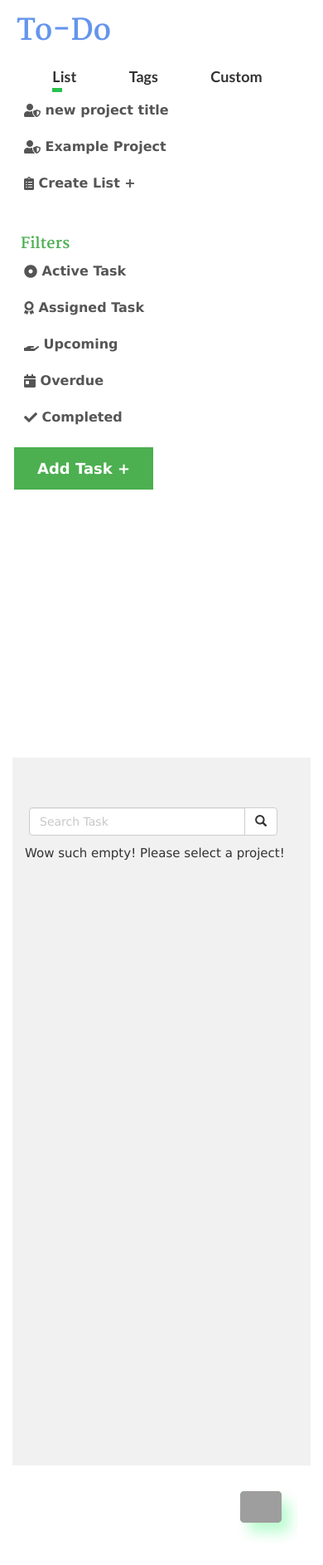
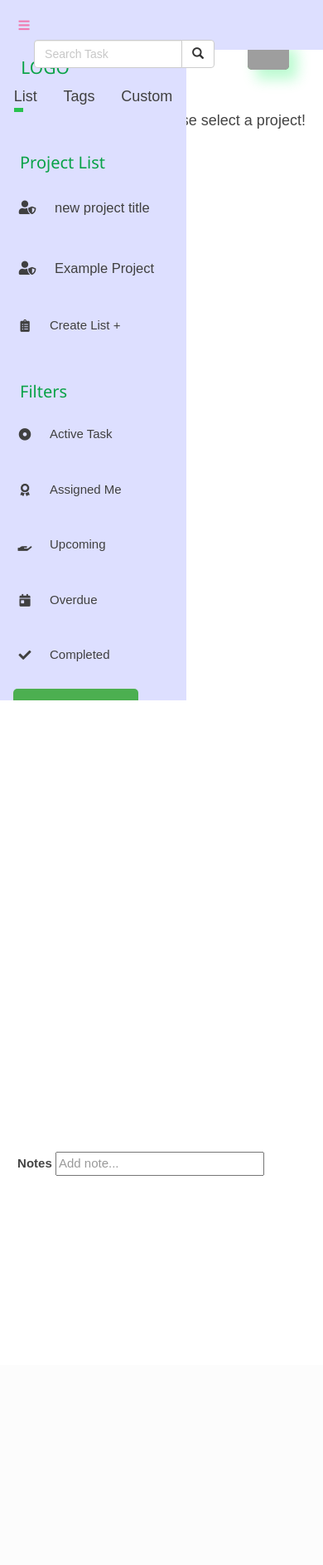
Before and after one commit to ujjwalbe/TodoTask, a Django app: template TodoTest/templates/pages/home.html in a window 390 px wide. Shown: the top 1886 px of the page at 83% size. After the commit the page ends 1417 px from the top, so only its background shows below. Run offline with Django 3.2, Linux system fonts and the light colour scheme; the template is opened without the code that fills it: values that come from a table or form of the project are taken from there, others are empty; data comes from the database, SQL or seed files in the repository; both versions use the stored data as it was after the commit; parts of the project's set-up code (start-up, migrations or seed data) failed here and were passed over; some libraries are stand-ins or nearby versions; grey boxes are pictures that could not be loaded.

Commit message:
Improved mobile responsive design and fixed task generatin for project

```diff
--- a/TodoTest/static/css/layout.css
+++ b/TodoTest/static/css/layout.css
@@ -1,31 +1,3 @@
-   .body{
-    height: 100vh;
-    width: 80%;
-   }
-    .row.content {height: 100vh;}
-
-    .sidenav {
-      background-color: #f1f1f1;
-      height: 100%;
-    }
-
-    .grey-white{
-        background-color: #f1f1f1;
-
-    }
-    footer {
-      background-color: #555;
-      color: white;
-      padding: 15px;
-    }
-
-    @media screen and (max-width: 767px) {
-      .sidenav {
-        height: auto;
-        padding: 15px;
-      }
-      .row.content {height: auto;}
-    }
 
 .icon-button{
         border: none;
@@ -40,7 +12,7 @@
         justify-content:space-between;
         max-width: 100%;
         margin: 0 auto;
-        padding: 10px 0;
+        padding:  0;
       }
 #task-summary{
     max-width: 90%;
@@ -69,25 +41,6 @@
 	background-color: rgb(41, 194, 79);
 }
 
-#filters{
-    padding-left: 10px;
-    color: #4CAF50;
-    font-size: 1.2em;
-    font-weight: 700;
-    font-family: 'Martel', serif;}
-    .image-block {
-        margin-left: auto;
-        margin-right: auto;
-        margin-bottom: 20px;
-        width: 90%;
-    }
-
-    .image-item {
-        display:inline-block;
-        vertical-align:middle;
-    }
-
-
     .scroll-div {
         height:100vh;
         overflow-y:scroll;
@@ -106,7 +59,7 @@
 .search-bar{
     padding-left: 20px;
     padding-right: 40px;
-    padding-top: 60px;
+    margin-bottom: 2em;
 }
 
 .logo{
@@ -115,10 +68,9 @@
 
 }
 #logo-text{
-    color: cornflowerblue;
+    color: #08A246;
     font-weight: bold;
-    font-family: 'Martel', serif;
-    font-size: 35px;
+    font-size: 2em;
 }
 
 #hell{
@@ -147,6 +99,7 @@ font-weight: bold;
         background-color: #4CAF50;
 }
 
+/* Task List styles */
 .task-scroll-div {
     height:85vh;
     overflow-y:scroll;
@@ -159,12 +112,15 @@ font-weight: bold;
     padding: 20px 10px 10px 0px;
 }
 .task-card {
+   display: flex;
+   justify-content: space-between;
+   flex-direction: row;
     height: 80px;
     background-color: rgb(255, 255, 255);
     box-shadow: 0 4px 8px 0 rgba(0,0,0,0.2);
     transition: 0.3s;
     border-radius: 5px;
-    width: 98%;
+    width: 550px;
     padding-left: 10px;
     margin-top: 20px;
     margin-bottom: 20px;
@@ -172,36 +128,51 @@ font-weight: bold;
   }
 
   .task-card:hover {
-      color: #4CAF50;
-    box-shadow: 0 8px 16px 0 rgba(18, 241, 93, 0.2);
+      color: #444;
+    box-shadow: 0 5px 15px 2px #4adc84ce;
+    background-color: #4ADC84;
   }
   .card-container {
+     display: flex;
     padding: 2px 16px;
+    justify-content: space-between;
+    flex-direction: column;
+  }
+  .card-container > h4{
+   font-weight: bold;
   }
 
   .card-status{
       height: 80px;
       padding: 25px 0px 0px 0px;
+      width: 90px;
 
   }
+
 #card-status-id{
-    background-color: purple;
+   display: flex;
+   justify-content: center;
+   justify-items: center;
     text-align: center;
     color: white;
     margin-left: 10px;
     margin-right: 10px;
-    padding: 0px;
     border-radius: 10px;
+    flex-grow: 1;
 
 }
 
-.v-tag{
-font-family: 'Lato', sans-serif;
-font-size: 18px;
-font-weight: bold;
-padding-right: 10px;
+#list-div{
+   font-size: 1.2em;
 }
 
+.project-list-link{
+   font-size: 1.1em;
+
+}
+
+
+/* Button style */
 .button {
     background-color: #4CAF50;
     border: none;
@@ -211,27 +182,30 @@ padding-right: 10px;
     text-decoration: none;
     display: inline-block;
     font-size: 18px;
-    margin: 4px 2px;
+    margin: 4px 16px;
+    border-radius: 5px;
     cursor: pointer;
     font-weight: bolder;
   }
+.project-title{
+   display: flex;
+   flex-direction: column;
+   justify-content: left;
+   margin-left: 1em;
+}
 
   #project-title-id{
       font-weight: bolder;
       color: #0a960e;
-      font-weight: bold;
+      font-size: 2.5em;
       }
-
-#task-details-title{
-    font-weight: bolder;
-    color: #2e2e2e;
+#project-description{
+font-size: 1.2em;
 }
 
-.project-list, .filters-list{
-    font-size: 16px;
-    font-weight: bold;
-    padding-left: 10px;
-    color: #555;
+
+.header-nav{
+   margin-top: 1em;
 }
 
 
@@ -240,6 +214,236 @@ padding-right: 10px;
     width: auto;
 }
 
+#task-details-title{
+    font-weight: bolder;
+    color: #2e2e2e;
+}
+
+/* Mobile Design*/
+@media screen and (min-width: 480px) {
+
+  }
 /* ::placeholder {
     background-color: grey;
   } */
+
+
+  /* Primary Styles */
+*, *::before, *::after {
+    box-sizing: border-box;
+ }
+
+ body {
+    font-family: sans-serif;
+    font-size: 1em;
+    color: #444;
+ }
+
+ h1 {
+   font-size: 1.4em;
+ }
+
+ em {
+    font-style: normal;
+ }
+
+ a {
+    text-decoration: none;
+    color: inherit;
+ }
+
+ /* Layout */
+ .s-layout {
+    display: flex;
+    width: 100%;
+    min-height: 100vh;
+ }
+
+ .s-layout__content {
+    display: flex;
+    justify-content: center;
+    flex: 1;
+    flex-grow: 1;
+ }
+
+ /* Sidebar */
+ .s-sidebar__trigger {
+    z-index: 2;
+    position: fixed;
+    top: 0;
+    left: 0;
+    width: 100%;
+    height: 4em;
+    background: #dddfff;
+ }
+
+ .s-sidebar__trigger > i {
+    display: inline-block;
+    margin: 1.5em 0 0 1.5em;
+    color: #f07ab0;
+ }
+
+.side-header{
+    margin-left: 1.2em;
+    color: #08A246;
+}
+
+ .s-sidebar__nav {
+    position: fixed;
+    top: 0;
+    left: -15em;
+    overflow: hidden;
+    transition: all .3s ease-in;
+    width: 15em;
+    height: 100%;
+    background: #dddfff;
+    color: #404040;
+ }
+
+ .s-sidebar__nav:hover,
+ .s-sidebar__nav:focus,
+ .s-sidebar__trigger:focus + .s-sidebar__nav,
+ .s-sidebar__trigger:hover + .s-sidebar__nav {
+    left: 0;
+ }
+
+ .s-sidebar__nav ul {
+    position: absolute;
+    top: 4em;
+    left: 0;
+    margin: 0;
+    padding: 0;
+    width: 15em;
+ }
+
+ .s-sidebar__nav ul li {
+    width: 100%;
+ }
+
+ .s-sidebar__nav-link {
+    position: relative;
+    display: inline-block;
+    width: 100%;
+    height: 4em;
+ }
+
+ .s-sidebar__nav-link em {
+    position: absolute;
+    top: 50%;
+    left: 4em;
+    transform: translateY(-50%);
+ }
+
+ .s-sidebar__nav-link:hover {
+    background: #09a146b2;
+    border-radius: 2px;
+    color: #dddfff;
+ }
+
+ .s-sidebar__nav-link > i {
+    position: absolute;
+    top: 0;
+    left: 0;
+    display: inline-block;
+    width: 4em;
+    height: 4em;
+ }
+
+ .s-sidebar__nav-link > i::before {
+    position: absolute;
+    top: 50%;
+    left: 50%;
+    transform: translate(-50%, -50%);
+ }
+
+ /* Mobile First */
+ @media (min-width: 42em) {
+    .s-layout__content {
+       margin-left: 4em;
+
+    }
+
+
+    /* Sidebar */
+    .s-sidebar__trigger {
+       width: 4em;
+    }
+
+    .s-sidebar__nav {
+       width: 4em;
+       left: 0;
+    }
+
+    .s-sidebar__nav:hover,
+    .s-sidebar__nav:focus,
+    .s-sidebar__trigger:hover + .s-sidebar__nav,
+    .s-sidebar__trigger:focus + .s-sidebar__nav {
+       width: 25em;
+    }
+ }
+
+ @media (min-width: 68em) {
+    .s-layout__content {
+       margin-left: 25em;
+       margin-top: 2.6em;
+    }
+    ul {
+      list-style-type: none;
+  }
+    .header-nav{
+       flex-direction: row;
+    }
+    .sub-section{
+       display: flex;
+       flex-grow: 1;
+       flex-direction: row;
+       justify-content: space-between;
+       width: 100%;
+       flex-shrink: 0;
+       align-content: space-between;
+       align-self: stretch;
+    }
+    .description{
+      margin-left: 2em;
+      width: 30em;
+   }
+   .list-section{
+      margin-right: 2em;
+      width: 44em;
+   }
+    /* Sidebar */
+    .s-sidebar__trigger {
+       display: none
+    }
+
+    .s-sidebar__nav {
+       width: 25em;
+    }
+
+    .s-sidebar__nav ul {
+       top: 1.3em;
+    }
+
+    .header-nav{
+       display: flex;
+      flex-grow: 1000;
+      justify-items: flex-end;
+      justify-content: flex-end;
+      margin-top: 0.5em;
+    }
+    .task-card{
+       width: 42em;
+    }
+    .card-container {
+      width: 33em;
+    }
+    .card-status{
+      width: 8em;
+    }
+
+    #list-div:hover{
+       background-color: rgba(255, 255, 255, 0);
+       color: #444;
+
+    }
+ }
--- a/TodoTest/tasks/web/views.py
+++ b/TodoTest/tasks/web/views.py
@@ -18,7 +18,6 @@ class CreateNewTask(views.View):
 
         if form.is_valid():
             task = form.save(commit=False)
-            task.project = Project.objects.all().first()
             task.save()
             return redirect(reverse_lazy("home"))
         return render(request, self.template_name, {"form": TaskForm()})
--- a/TodoTest/templates/base.html
+++ b/TodoTest/templates/base.html
@@ -31,20 +31,17 @@
 
 <body>
 
-	<div class="container-fluid">
-		<div class="row">
-			<!-- Side Bar  -->
-			<div class="col-sm-2 ">
+	<div class="s-layout">
+		<!-- Sidebar -->
+		{% include 'partials/_main_sidebar.html'%}
 
-				{% include 'partials/_main_sidebar.html'%}
-			</div>
-			<!-- Main Content Starts here-->
-			<div class="col-sm-10">
+		<!-- Content -->
+		<main class="s-layout__content">
+			<div>
 				{% block content %}
 				{% endblock content %}
 			</div>
-			<!--Main Contents Ends here-->
-		</div>
+		</main>
 	</div>
 	{% block javascript %}
 	{% endblock %}
--- a/TodoTest/templates/pages/home.html
+++ b/TodoTest/templates/pages/home.html
@@ -4,7 +4,19 @@
 
 
 {% block content %}
-<div class="col-sm-7 grey-white">
+<div class="header-nav">
+  <nav>
+    <ul>
+      <li>
+        <img id="profile-pic" src="https://www.jq22.com/demo/Simplify_Admin201702282213/images/profile/profile1.jpg"
+        alt="">
+      </li>
+    </ul>
+  </nav>
+</div>
+<div class="sub-section">
+  <section class="list-section">
+
     <div class="row input-group search-bar">
       <input type="text" class="form-control" placeholder="Search Task">
       <span class="input-group-btn">
@@ -27,12 +39,12 @@
       <!--Task list end-->
     </div>
     <!-- Task List ends here-->
-</div>
+    <!-- Task List ends here-->
 
+  </section>
   <!--Task Details sections -->
-<div class="col-sm-5 ">
-  <div class="row description">
-    <img id="profile-pic" src="https://www.jq22.com/demo/Simplify_Admin201702282213/images/profile/profile1.jpg" alt="">
+  <section class="description">
+
       <br>
       <div class="task-text" style="margin-top: 100px;">
         <div id='task-view'>
@@ -57,7 +69,7 @@
           <input id='input-notes' placeholder="Add note..." size="25" type="text" name='input-notes'>
         </div>
       </div>
-  </div>
+  </section>
 </div>
 <!--Description Ends Here-->
 {% endblock %}
@@ -92,7 +104,7 @@
         <p>${moment(task.created).format("LLL")}</p>
         </div>
         <div class="col-sm-2 card-status">
-          <p id="card-status-id">${task.status} Task</p></div></div>`
+          <p id="card-status-id" style="background-color: ${task.status === 'upcoming'? '#004E64': task.status === 'active' ?  "#701FC1" :'#FA7921'};">${task.status.charAt(0).toUpperCase()+task.status.slice(1)} </p></div></div>`
           htmlDataList.push(htmlData)
         });
         taskListDiv.innerHTML = htmlDataList
--- a/TodoTest/templates/partials/_main_sidebar.html
+++ b/TodoTest/templates/partials/_main_sidebar.html
@@ -1,14 +1,17 @@
-{% load static i18n %}
+<div class="s-layout__sidebar">
+  <a class="s-sidebar__trigger" href="#0">
+    <i class="fa fa-bars"></i>
+  </a>
 
 
 
-<div class="row-sm-3  ">
-  <div class="row logo">
-    <div class="logo-child">
-      <h1 id='logo-text'>To-Do</h1>
-    </div>
-  </div>
-  <div class="scroll-div">
+  <nav class="s-sidebar__nav">
+    <ul>
+      <li>
+        <a href="{% url 'home' %}"><h1 id="logo" class="side-header">LOGO</h1></a>
+      </li>
+      <li>
+        <section id='list-div' class="s-sidebar__nav-link">
           <div class="row v-tag flex-container">
             <div class="col-sm-4">
               <a id="list-tag" href="#">List</a>
@@ -22,85 +25,64 @@
 
             </div>
           </div>
-
-    <div class="row project-list">
-      <ul class="nav nav-pills nav-stacked">
+        </section>
+      </li>
+      <li>
+        <h4 class="side-header"> Project List
+        </h4>
+      </li>
       {% for project in projects%}
-        <li class="active">
-          <div class="image-block">
-            <i class="image-item fas fa-user-shield"></i>
-
-            <a id="{{project.id}}" onclick="loadProject(this.id)" href="#">{{ project.name }}</a>
-          </div>
+      <li>
+        <a class="s-sidebar__nav-link project-list-link" id="{{project.id}}" onclick="loadProject(this.id)" href="#">
+          <i class="fa fa-user-shield"></i>
+          <em>{{ project.name }}</em>
+        </a>
       </li>
       {% endfor%}
 
-        <li class="active">
-          <div class="image-block">
-            <i class="image-item fas fa-clipboard-list"></i>
+      <li>
+        <a class=" s-sidebar__nav-link" href="{% url 'task_web:new-list'%}"><i
+            class="fa fa-clipboard-list"></i><em>Create List +</em></a>
+      </li>
+      <br>
+      <li>
+        <h4 class="side-header"> Filters
+        </h4>
+      </li>
+      <li>
+        <a class="s-sidebar__nav-link" href="#0">
+          <i class="fa fa-dot-circle"></i><em>Active Task</em>
+        </a>
+      </li>
+      <li>
+        <a class="s-sidebar__nav-link" href="#0">
+          <i class="fa fa-award"></i><em>Assigned Me</em>
+        </a>
+      </li>
+      <li>
+        <a class="s-sidebar__nav-link" href="#0">
+          <i class="fa fa-hand-holding"></i><em>Upcoming</em>
+        </a>
+      </li>
+      <li>
+        <a class="s-sidebar__nav-link" href="#0">
+          <i class="fa fa-calendar-day"></i><em>Overdue</em>
+        </a>
+      </li>
+      <li>
+        <a class="s-sidebar__nav-link" href="#0">
+          <i class="fa fa-check"></i><em>Completed</em>
+        </a>
+      </li>
+      <li id="task-add">
+        <button class="button" onclick="location.href='{% url 'task_web:new' %}'" type="button">
+          Add Task +
+        </button>
 
-
-            <a href="{% url 'task_web:new-list'%}">Create List +</a>
-          </div>
       </li>
-      </ul>
-    </div>
-    <br>
-    <h4 id='filters'>Filters</h4>
-    <div class="row filters-list">
-      <ul class="nav nav-pills nav-stacked">
-
-        <li class="active">
-          <div class="image-block">
-            <i class="image-item fas fa-dot-circle"></i>
-
-            <a href="#section1">Active Task</a>
-          </div>
-        </li>
-        <li class="active">
-          <div class="image-block">
-            <i class="image-item fas fa-award"></i>
-
-
-            <a href="#section1">Assigned Task</a>
-          </div>
-        </li>
-        <li class="active">
-          <div class="image-block">
-            <i class="image-item fas fa-hand-holding"></i>
-
-
-            <a href="#section1">Upcoming</a>
-          </div>
-        </li>
-        <li class="active">
-          <div class="image-block">
-            <i class="image-item fas fa-calendar-day"></i>
-
-            <a href="#section1">Overdue</a>
-          </div>
-        </li>
-        <li class="active">
-          <div class="image-block">
-            <i class="image-item fas fa-check"></i>
-
-
-            <a href="#section1">Completed</a>
-          </div>
-        </li>
+  </nav>
   </ul>
 </div>
 
-    <div id="task-add">
-      <button class="button"  onclick="location.href='{% url 'task_web:new' %}'" type="button">
-        Add Task +
-      </button>
-
-    </div>
-  </div>
-
-
-</div>
 {% block javascript %}
-
 {% endblock %}
```
Also changed, not shown: TodoTest/tasks/utils/asana_task.py (+14 -8 lines), db.sqlite3. Lines whose indentation alone changed are shown as unchanged.
